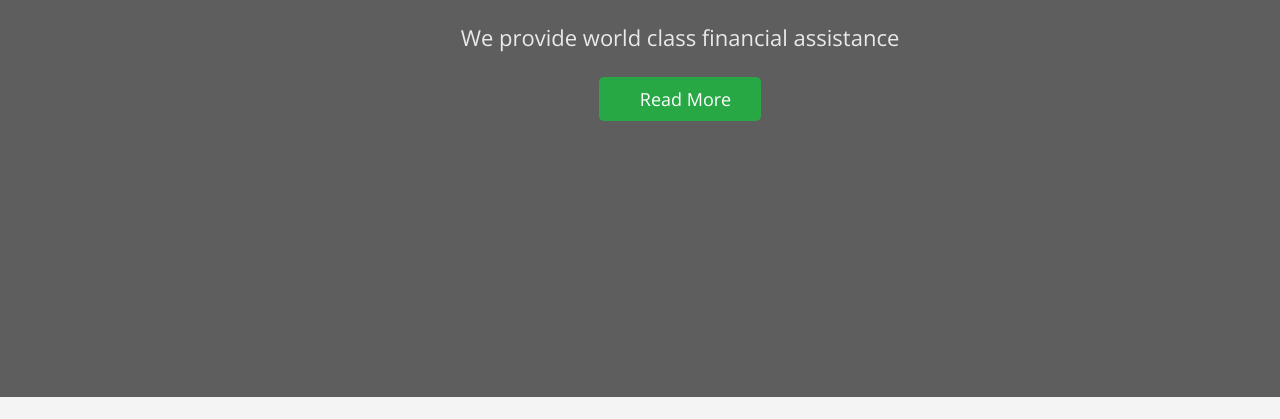
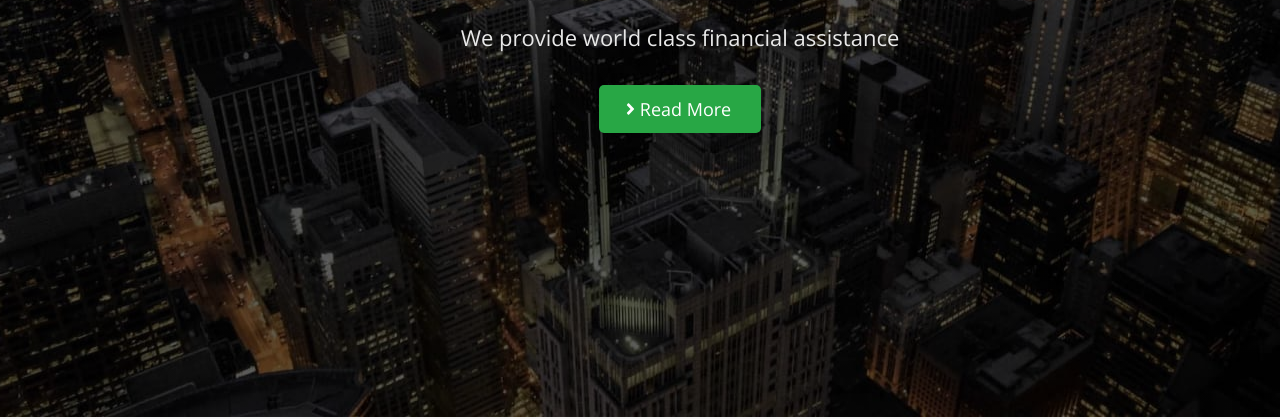
Before and after one commit to stark1269/fson-68-dmt, a plain HTML site: page index.html in a window 1280 px wide. Shown: the part 421-840 px from the top of the page. Drawn offline with nearby package versions, Linux system fonts and the light colour scheme.

Commit message:
add bg-hero

```diff
--- a/css/style.css
+++ b/css/style.css
@@ -179,6 +179,13 @@ button {
   padding-top: 259px;
   padding-bottom: 284px;
   text-align: center;
+
+  background-image: linear-gradient(0deg, rgba(0, 0, 0, 0.4), rgba(0, 0, 0, 0.4)), url(../images/hero/bg-hero.jpg);
+  background-repeat: no-repeat;
+  background-position: center;
+  background-size: cover;
+  max-width: 1360px;
+  margin: 0 auto;
 }
 
 .hero-title {
@@ -201,7 +208,10 @@ button {
   border-radius: 5px;
   line-height: 1.56;
   color: var(--secondary-text-color);
-  padding: 10px 30px 10px 41px;
+  padding: 10px 30px 10px 27px;
+  display: inline-flex;
+  align-items: center;
+  gap: 5px;
 }
 
 /* ABOUT */
--- a/index.html
+++ b/index.html
@@ -62,7 +62,11 @@
         <div class="container">
           <h1 class="hero-title">The Sky Is The Limit</h1>
           <p class="hero-text">We provide world class financial assistance</p>
-          <a class="hero-button link" href="">Read More</a>
+          <a class="hero-button link" href="">
+            <svg class="hero-btn-icon" width="9" height="18">
+              <use href="./images/icons/sprite.svg#icon-arrow-right"></use>
+            </svg>
+            Read More</a>
         </div>
       </section>
 
```
Also changed, not shown: images/hero/bg-hero.jpg (added).
